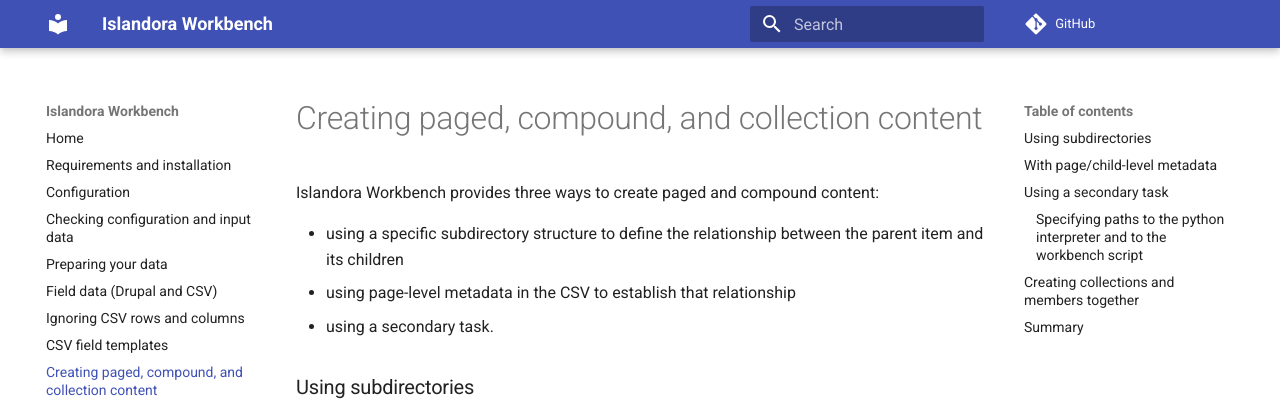
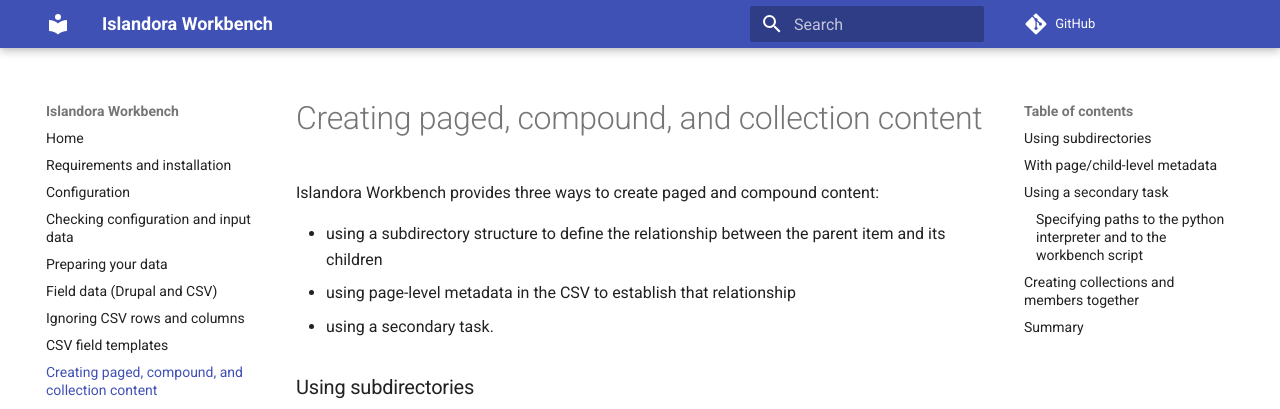
Before and after one commit to mjordan/islandora_workbench_docs, an MkDocs documentation site: the page built from docs/paged_and_compound.md, in a window 1280 px wide and 900 px high. Shown: the top 409 px of the window. Built offline with MkDocs 1.6.1 and Material for MkDocs 9.7.7, drawn with Linux system fonts in a browser that asks for light colours; comment, search, counter and statistics services are not loaded; some of the changed text lies outside the part shown.

Commit message:
Minor updates to 'Creating paged content'.

```diff
--- a/docs/paged_and_compound.md
+++ b/docs/paged_and_compound.md
@@ -1,6 +1,6 @@
 Islandora Workbench provides three ways to create paged and compound content:
 
-* using a specific subdirectory structure to define the relationship between the parent item and its children
+* using a subdirectory structure to define the relationship between the parent item and its children
 * using page-level metadata in the CSV to establish that relationship
 * using a secondary task.
 
```
Also changed, not shown: other parts of docs/paged_and_compound.md (+1 -1 lines), docs/changelog.md (+1 -1 lines).
